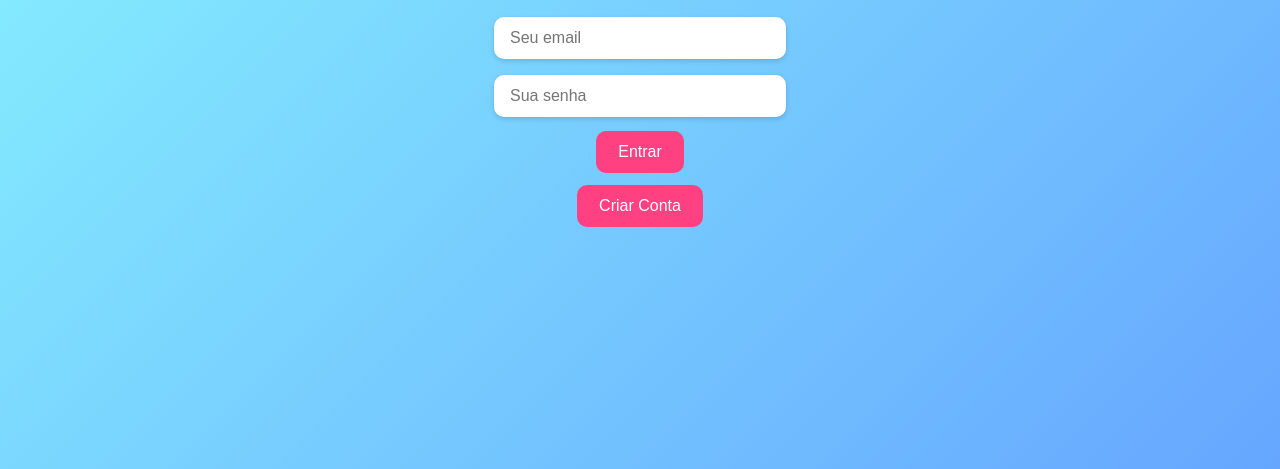
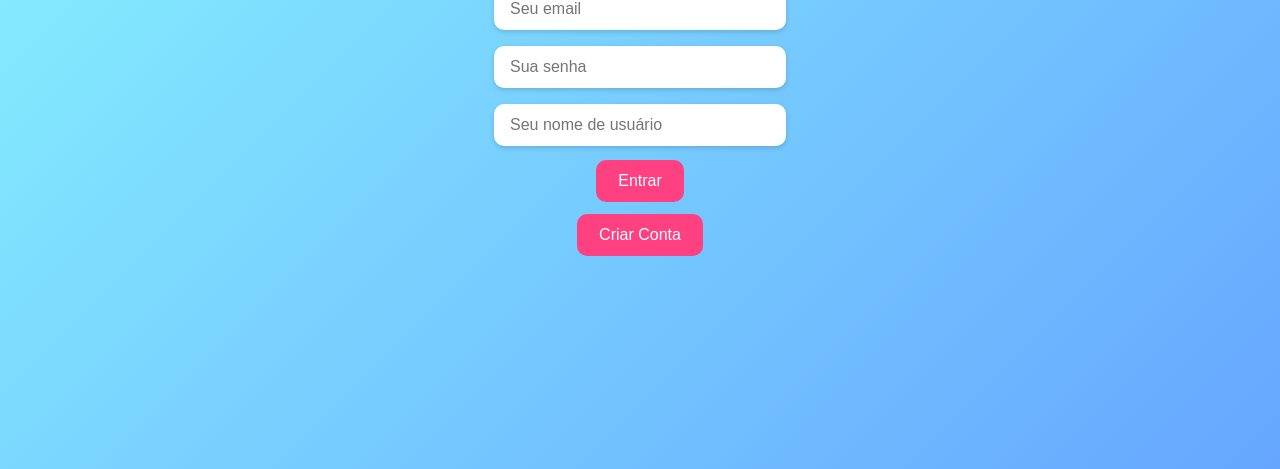
Before and after one commit to batatinha1322/batata, a plain HTML site: page index.html in a window 1280 px wide. Shown: the part 331-800 px from the top of the page. Drawn offline with nearby package versions, Linux system fonts and the light colour scheme.

Commit message:
Update index.html

```diff
--- a/index.html
+++ b/index.html
@@ -13,6 +13,7 @@
     <h1>🖱️ Jogo Cliquer COMPLETAMENTE NORMAL 🖱️</h1>
     <input id="email" type="email" placeholder="Seu email" />
     <input id="senha" type="password" placeholder="Sua senha" />
+    <input id="username" type="text" placeholder="Seu nome de usuário" />
     <button id="btnLogin">Entrar</button>
     <button id="btnCadastro">Criar Conta</button>
     <div id="authMensagem"></div>
```
